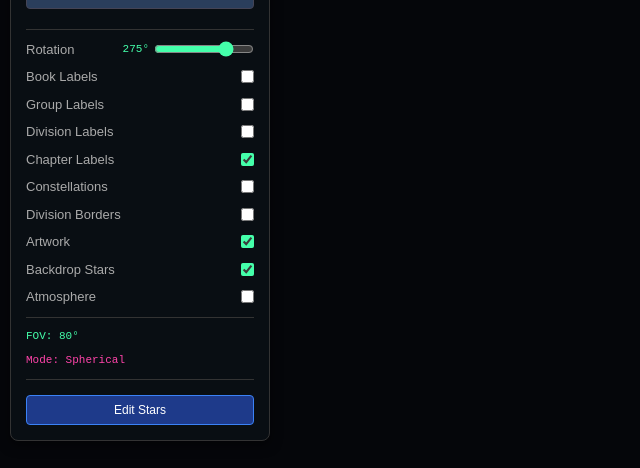
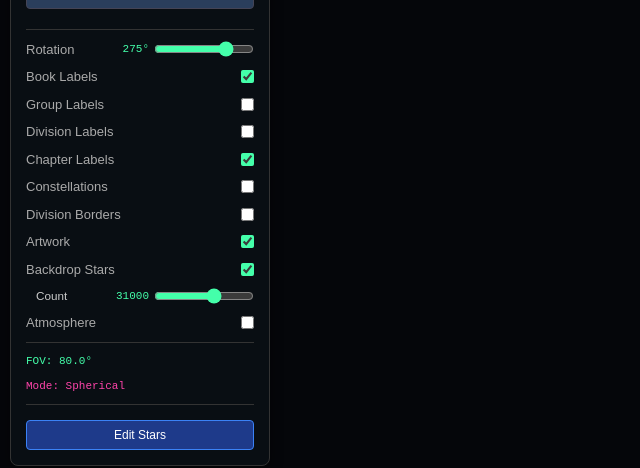
Before and after one commit to project-skymap/builder, a Next.js app: page / in a window 1280 px wide. Shown: the part 164-632 px from the top of the page, without its empty margins (0-640 px from the left). Built offline with nearby package versions, Linux system fonts and the light colour scheme.

Commit message:
[SKY-19] look and feel

```diff
--- a/app/page.tsx
+++ b/app/page.tsx
@@ -47,15 +47,17 @@ export default function Page() {
   const [focusNodeId, setFocusNodeId] = useState<string | undefined>(undefined);
   const [arrangement, setArrangement] = useState<StarArrangement>(initialArrangement as unknown as StarArrangement);
   const [isEditable, setIsEditable] = useState(false);
-  const [showBookLabels, setShowBookLabels] = useState(false);
+  const [showBookLabels, setShowBookLabels] = useState(true);
   const [showDivisionLabels, setShowDivisionLabels] = useState(false);
   const [showChapterLabels, setShowChapterLabels] = useState(true);
   const [showGroupLabels, setShowGroupLabels] = useState(false);
   const [showLines, setShowLines] = useState(false);
   const [showBoundaries, setShowBoundaries] = useState(false);
   const [initialLon, setInitialLon] = useState(275);
+  const [currentFov, setCurrentFov] = useState(80);
   const [showConstellationArt, setShowConstellationArt] = useState(true);
   const [showBackdropStars, setShowBackdropStars] = useState(true);
+  const [backdropStarsCount, setBackdropStarsCount] = useState(31000);
   const [showAtmosphere, setShowAtmosphere] = useState(false);
   const [constellationConfig, setConstellationConfig] = useState<any>(null);
   const mapRef = useRef<StarMapHandle>(null);
@@ -107,6 +109,7 @@ export default function Page() {
       showDivisionBoundaries: showBoundaries,
       showConstellationArt,
       showBackdropStars,
+      backdropStarsCount,
       showAtmosphere,
       constellations: constellationConfig,
       visuals: {
@@ -128,7 +131,7 @@ export default function Page() {
         animate: true
       }
     }),
-    [focusNodeId, arrangement, isEditable, showBookLabels, showDivisionLabels, showChapterLabels, showGroupLabels, showLines, showBoundaries, showConstellationArt, constellationConfig, initialLon]
+    [focusNodeId, arrangement, isEditable, showBookLabels, showDivisionLabels, showChapterLabels, showGroupLabels, showLines, showBoundaries, showConstellationArt, showBackdropStars, backdropStarsCount, constellationConfig, initialLon]
   );
 
   const handleSelect = useCallback((node: SceneNode) => {
@@ -228,11 +231,27 @@ export default function Page() {
         <div className="control-group"><label><span>Division Borders</span><input type="checkbox" checked={showBoundaries} onChange={e => setShowBoundaries(e.target.checked)} /></label></div>
         <div className="control-group"><label><span>Artwork</span><input type="checkbox" checked={showConstellationArt} onChange={e => setShowConstellationArt(e.target.checked)} /></label></div>
         <div className="control-group"><label><span>Backdrop Stars</span><input type="checkbox" checked={showBackdropStars} onChange={e => setShowBackdropStars(e.target.checked)} /></label></div>
+        {showBackdropStars && (
+            <div className="control-group" style={{ paddingLeft: 10 }}>
+                <label style={{ justifyContent: 'space-between', width: '100%' }}>
+                    <span style={{ fontSize: '0.9em', color: '#ccc' }}>Count</span>
+                    <div style={{ display: 'flex', alignItems: 'center' }}>
+                        <span className="value-display" style={{ marginRight: 5, width: 40, textAlign: 'right' }}>{backdropStarsCount}</span>
+                        <input
+                            type="range"
+                            min="0" max="50000" step="1000"
+                            value={backdropStarsCount}
+                            onChange={e => setBackdropStarsCount(Number(e.target.value))}
+                        />
+                    </div>
+                </label>
+            </div>
+        )}
         <div className="control-group"><label><span>Atmosphere</span><input type="checkbox" checked={showAtmosphere} onChange={e => setShowAtmosphere(e.target.checked)} /></label></div>
 
         <div className="divider"></div>
 
-        <div className="status">FOV: 80°</div>
+        <div className="status">FOV: {currentFov.toFixed(1)}°</div>
         <div className="status" style={{ color: '#f4a' }}>Mode: Spherical</div>
 
         <div className="divider"></div>
@@ -271,6 +290,7 @@ export default function Page() {
         onSelect={handleSelect}
         onHover={handleHover}
         onArrangementChange={handleArrangementChange}
+        onFovChange={setCurrentFov}
       />
     </div>
   );
```
